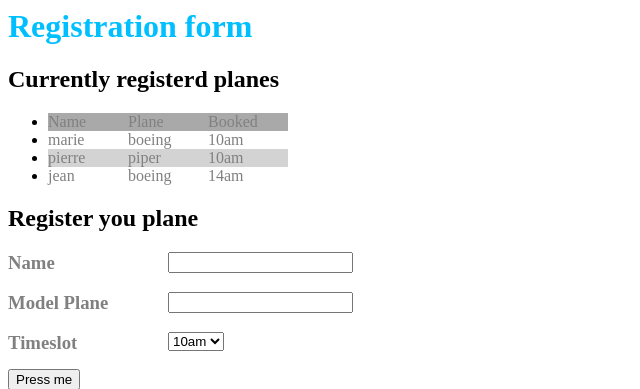
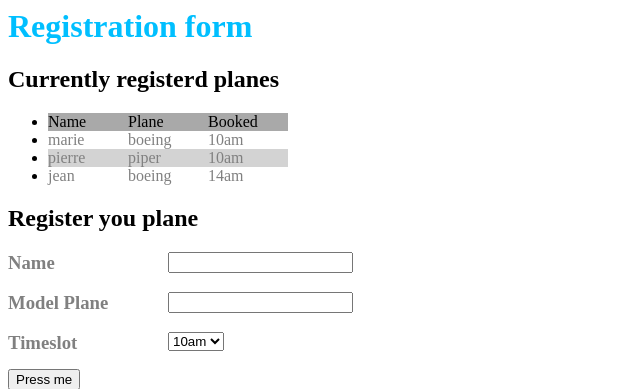
Before and after one commit to pajmd/flask_test, a Flask app: page /single_page_register in a window 1280 px wide. Shown: the top 389 px of the page, without its empty margins (0-640 px from the left). Run offline with Flask 2, Linux system fonts and the light colour scheme.

Commit message:
tried to remove bullet but line-style-type none removes bullets and any other style

```diff
--- a/flask_server/app/static/style.css
+++ b/flask_server/app/static/style.css
@@ -14,6 +14,10 @@ h1 {
 	width: 160px;
 }
 
+//.list_nobullet {
+    list-style-type: none;
+}
+
 .line_clear {
 	background-color: white;
 	width: 240px;
@@ -22,10 +26,20 @@ h1 {
 .line_gray {
 	background-color: lightgray;
 	width: 240px;
+
 }
 
+/* alternate color using css3 */
+// li { background: green; }
+// li:nth-child(odd) { background: lightgray; }
+
+/* http://css.maxdesign.com.au/listutorial/index.htm */
 .list_header {
 	background-color: darkgray;
-	foreground: white;
 	width: 240px;
 }
+
+
+.black_font {
+    color: black;
+}
--- a/flask_server/app/templates/single_page_registration.html
+++ b/flask_server/app/templates/single_page_registration.html
@@ -4,11 +4,12 @@
 
 <h1>Registration form</h1>
 <h2>Currently registerd planes</h2>
-<ul>
+<!-- http://css.maxdesign.com.au/listutorial/index.htm -->
+<ul class="list_nobullet">
     <li class="list_header">
-        <span class="field_space">Name</span>
-        <span class="field_space">Plane</span>
-        <span class="field_space">Booked</span>
+        <span class="field_space black_font">Name</span>
+        <span class="field_space black_font">Plane</span>
+        <span class="field_space black_font">Booked</span>
     </li>
     {% for plane in planes %}
     <li class="{{ loop.cycle('line_clear', 'line_gray') }}">
```
